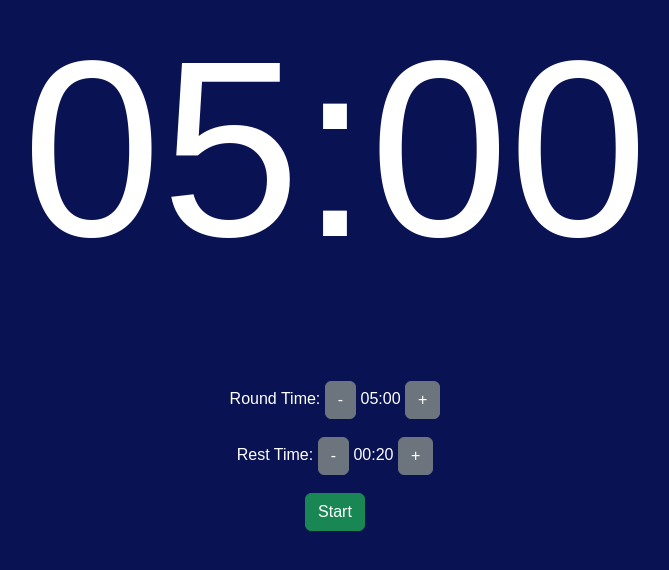
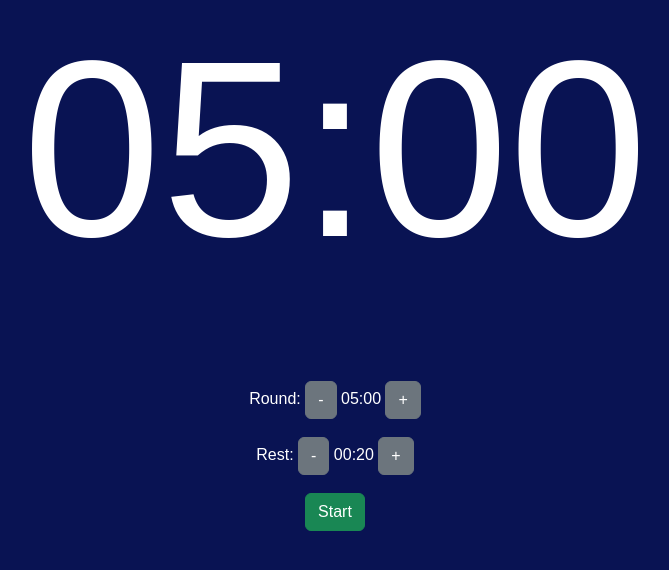
Before and after one commit to sfw185/BJJTimer, a React (Create React App) app: page / in a window 1280 px wide. Shown: the part 162-732 px from the top of the page, without its empty margins (305-974 px from the left). Built offline with nearby package versions, Linux system fonts and the light colour scheme.

Commit message:
Simplify

```diff
--- a/src/Timer.js
+++ b/src/Timer.js
@@ -88,7 +88,7 @@ const Timer = () => {
             </Row>
             <Row className="justify-content-center my-2">
                 <Col md="auto" className="control-group">
-                    <label>Round Time:</label>&nbsp;
+                    <label>Round:</label>&nbsp;
                     <Button variant="secondary" onClick={() => changeRoundTime(-30)}>-</Button>
                     &nbsp;<span>{formatTime(roundTime)}</span>&nbsp;
                     <Button variant="secondary" onClick={() => changeRoundTime(30)}>+</Button>
@@ -96,7 +96,7 @@ const Timer = () => {
             </Row>
             <Row className="justify-content-center my-2">
                 <Col md="auto" className="control-group">
-                    <label>Rest Time:</label>&nbsp;
+                    <label>Rest:</label>&nbsp;
                     <Button variant="secondary" onClick={() => changeRestTime(-10)}>-</Button>
                     &nbsp;<span>{formatTime(restTime)}</span>&nbsp;
                     <Button variant="secondary" onClick={() => changeRestTime(10)}>+</Button>
```
